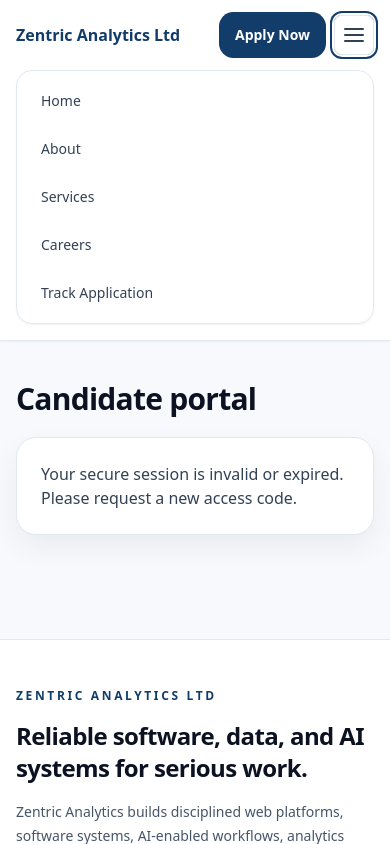
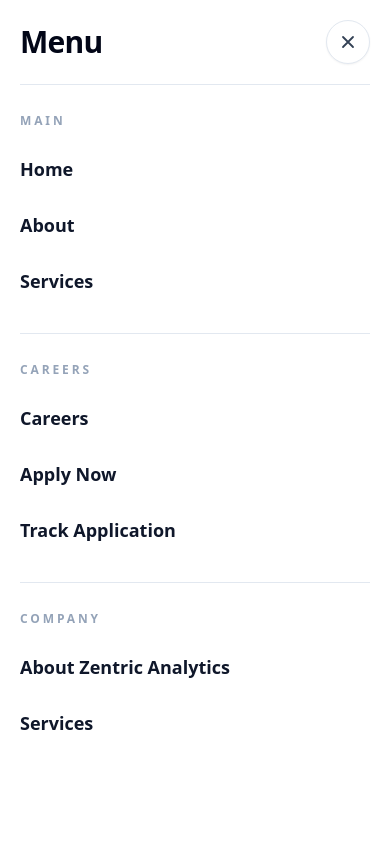
Before and after one commit to Zentric-Analytics/Zentricanalytics.com, a Next.js app: page /track/portal in a window 390 px wide. Both pictures are taken after a click on the button "Open navigation menu". Shown: the top 844 px of the page. Built offline with nearby package versions, Linux system fonts and the light colour scheme.

Commit message:
Improve mobile hamburger menu drawer

```diff
--- a/src/components/SiteHeader.tsx
+++ b/src/components/SiteHeader.tsx
@@ -1,6 +1,6 @@
 'use client';
 
-import { useState } from 'react';
+import { useEffect, useState } from 'react';
 import Link from 'next/link';
 
 const links = [
@@ -11,9 +11,55 @@ const links = [
   ['/track', 'Track Application'],
 ];
 
+const mobileMenuSections = [
+  {
+    label: 'MAIN',
+    links: [
+      ['/', 'Home'],
+      ['/about', 'About'],
+      ['/services', 'Services'],
+    ],
+  },
+  {
+    label: 'CAREERS',
+    links: [
+      ['/careers', 'Careers'],
+      ['/apply', 'Apply Now'],
+      ['/track', 'Track Application'],
+    ],
+  },
+  {
+    label: 'COMPANY',
+    links: [
+      ['/about', 'About Zentric Analytics'],
+      ['/services', 'Services'],
+    ],
+  },
+];
+
 export function SiteHeader() {
   const [isMobileMenuOpen, setIsMobileMenuOpen] = useState(false);
   const mobileMenuId = 'site-header-mobile-menu';
+
+  useEffect(() => {
+    if (!isMobileMenuOpen) return;
+
+    const previousOverflow = document.body.style.overflow;
+    document.body.style.overflow = 'hidden';
+
+    const handleKeyDown = (event: KeyboardEvent) => {
+      if (event.key === 'Escape') {
+        setIsMobileMenuOpen(false);
+      }
+    };
+
+    window.addEventListener('keydown', handleKeyDown);
+
+    return () => {
+      document.body.style.overflow = previousOverflow;
+      window.removeEventListener('keydown', handleKeyDown);
+    };
+  }, [isMobileMenuOpen]);
 
   return (
     <header className="border-b border-slate-200 bg-white/90 shadow-sm backdrop-blur">
@@ -50,12 +96,39 @@ export function SiteHeader() {
         </div>
       </nav>
       {isMobileMenuOpen ? (
-        <div id={mobileMenuId} className="w-full overflow-x-hidden px-4 pb-4 md:hidden sm:px-6">
-          <div className="mx-auto flex w-full max-w-6xl flex-col gap-1 rounded-2xl border border-slate-200 bg-white/95 p-2 shadow-sm backdrop-blur">
-            {links.map(([href, label]) => (
+        <div
+          id={mobileMenuId}
+          role="dialog"
+          aria-modal="true"
+          aria-labelledby="mobile-menu-title"
+          className="fixed inset-0 z-50 flex min-h-screen w-full flex-col overflow-y-auto bg-white px-5 py-5 md:hidden sm:px-8"
+        >
+          <div className="mx-auto flex w-full max-w-lg items-center justify-between border-b border-slate-200 pb-5">
+            <h2 id="mobile-menu-title" className="text-3xl font-bold tracking-tight text-slate-950">
+              Menu
+            </h2>
+            <button
+              type="button"
+              aria-label="Close navigation menu"
+              className="inline-flex h-11 w-11 items-center justify-center rounded-full border border-slate-200 bg-white text-slate-700 shadow-sm transition hover:border-brand hover:text-brand focus:outline-none focus:ring-2 focus:ring-brand focus:ring-offset-2"
+              onClick={() => setIsMobileMenuOpen(false)}
+            >
+              <span className="sr-only">Close navigation menu</span>
+              <svg className="h-5 w-5" viewBox="0 0 20 20" fill="none" aria-hidden="true">
+                <path d="M5 5L15 15M15 5L5 15" stroke="currentColor" strokeWidth="1.8" strokeLinecap="round" />
+              </svg>
+            </button>
+          </div>
+
+          <div className="mx-auto flex w-full max-w-lg flex-1 flex-col gap-7 py-7">
+            {mobileMenuSections.map((section) => (
+              <section className="border-b border-slate-200 pb-6 last:border-b-0 last:pb-0" key={section.label}>
+                <p className="mb-3 text-xs font-semibold uppercase tracking-[0.24em] text-slate-400">{section.label}</p>
+                <div className="flex flex-col">
+                  {section.links.map(([href, label]) => (
                     <Link
-                className="rounded-xl px-4 py-3 text-sm font-medium text-slate-700 transition hover:bg-slate-50 hover:text-brand"
-                key={href}
+                      className="-mx-3 rounded-2xl px-3 py-3.5 text-lg font-semibold text-slate-900 transition hover:bg-slate-50 hover:text-brand focus:outline-none focus:ring-2 focus:ring-brand focus:ring-offset-2"
+                      key={`${section.label}-${href}-${label}`}
                       href={href}
                       onClick={() => setIsMobileMenuOpen(false)}
                     >
@@ -63,6 +136,9 @@ export function SiteHeader() {
                     </Link>
                   ))}
                 </div>
+              </section>
+            ))}
+          </div>
         </div>
       ) : null}
     </header>
```
Also changed, not shown: 1 other file (tests, documents, lock files or other folders). Lines whose indentation alone changed are shown as unchanged.
